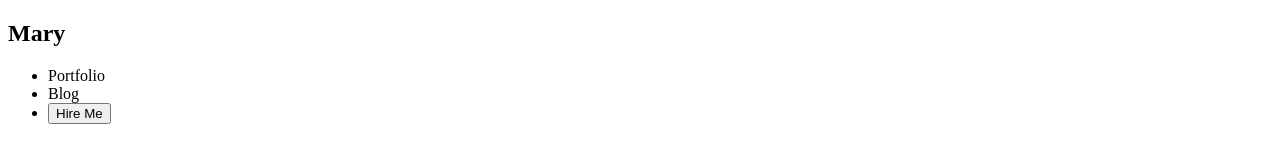
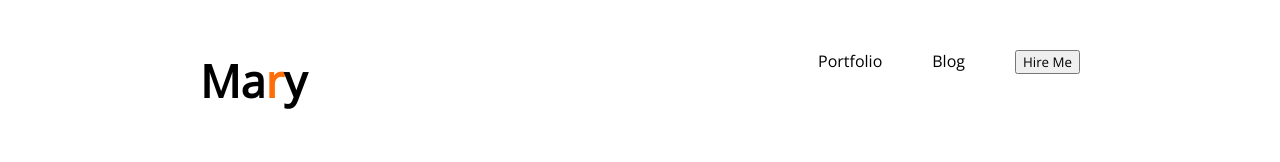
Before and after one commit to MH-Fahim11/developer-portfolio, a plain HTML site: page index.html in a window 1280 px wide. Drawn offline with nearby package versions, Linux system fonts and the light colour scheme; files that its build step writes are made by us from their sources.

Commit message:
header add

```diff
--- a/index.html
+++ b/index.html
@@ -5,16 +5,21 @@
     <meta http-equiv="X-UA-Compatible" content="IE=edge">
     <meta name="viewport" content="width=device-width, initial-scale=1.0">
     <title>Developer Portfolio</title>
-    <link rel="stylesheet" href="style.css">
+    <link rel="stylesheet" href="style/style.css">
+    <link rel="preconnect" href="https://fonts.googleapis.com"><link rel="preconnect" href="https://fonts.gstatic.com" crossorigin><link href="https://fonts.googleapis.com/css2?family=Open+Sans&display=swap" rel="stylesheet">
+
 </head>
 <body>
     <header>
-        <h2>Mary</h2>
-        <ul>
-            <li>Portfolio</li>
-            <li>Blog</li>
-            <li><button>Hire Me</button></li>
-        </ul>
+        <nav>
+            <h2 class="nev-title">Ma<span class="text-primary">r</span>y</h2>
+            <ul>
+                <li>Portfolio</li>
+                <li>Blog</li>
+                <li><button>Hire Me</button></li>
+            </ul>
+        </nav>
+
     </header>
 
 
--- a/style/style.css
+++ b/style/style.css
@@ -1,3 +1,25 @@
 *{
-    margin-top: 50;
+    margin: 0;
+    font-family: 'Open Sans', sans-serif;
 }
+
+/* Header and nev */
+nav{
+    display: flex;
+    justify-content: space-between;
+    margin: 50px 200px;
+}
+.nev-title{
+    font-weight: 800;
+    font-size: 45px;
+}
+nav li{
+    list-style: none;
+    margin-left: 50px;
+}
+nav ul{
+    display: flex;
+}
+.text-primary{
+    color: #FD6E0A;
+}
```
